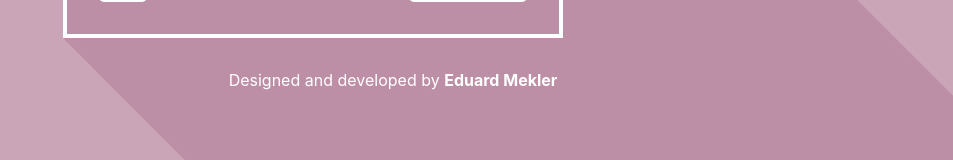
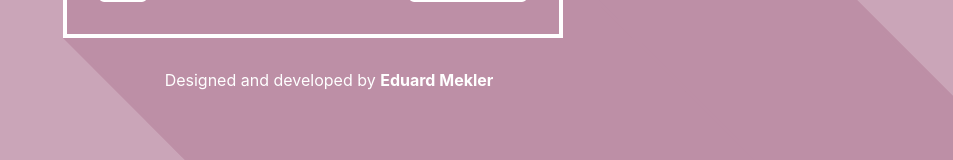
Before and after one commit to emekler0729/fcc-quote-generator, a React (Create React App) app: page / in a window 1280 px wide. Shown: the part 502-662 px from the top of the page, without its empty margins (327-1280 px from the left). Built offline with nearby package versions, Linux system fonts and the light colour scheme; no server answers; the HTML template or start-up script is replaced by a standard one.

Commit message:
fixed footer wrapping closes #1

```diff
--- a/src/App.js
+++ b/src/App.js
@@ -121,9 +121,12 @@ const Button = styled.a`
 
 const Footer = styled.footer`
     color: white;
-    position: relative;
-    left: 80px;
+    // position: relative;
+    // left: 80px;
+    margin-right: 10%;
+    margin-left: 160px;
     margin-bottom: 2rem;
+    text-align: right;
 
     a,
     a:visited {
```
